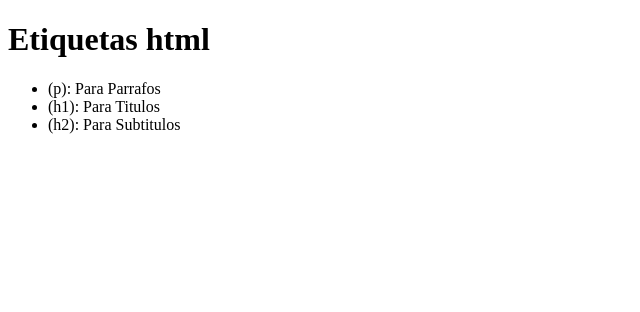
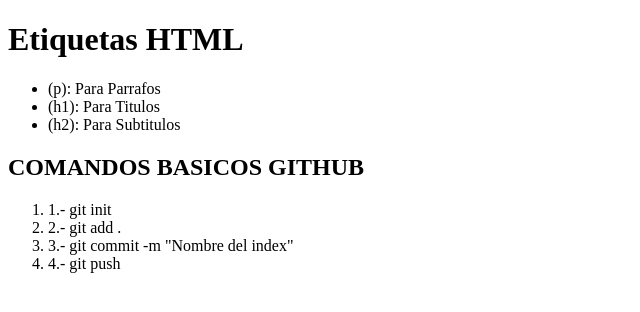
Before and after one commit to ytd8i987ttg/.miprimerweb, a plain HTML site: page index.html in a window 1280 px wide. Shown: the whole page, without its empty margins (0-640 px from the left). Drawn offline with Linux system fonts and the light colour scheme.

Commit message:
Cambios en mi Index2

```diff
--- a/index.html
+++ b/index.html
@@ -6,12 +6,20 @@
     <title>Cosas Turbias</title>
 </head>
 <body>
-    <h1>Etiquetas html</h1>
+    <h1>Etiquetas HTML</h1>
     <ul>
         <li>(p): Para Parrafos</li>
         <li>(h1): Para Titulos</li>
         <li>(h2): Para Subtitulos</li>
     </ul>
 
+    <H2>COMANDOS BASICOS GITHUB</H2>
+    <ol>
+        <li>1.- git init </li>
+        <li>2.- git add . </li>
+        <li>3.- git commit -m "Nombre del index" </li>
+        <li>4.- git push </li>
+    </ol>
+
 </body>
 </html>
```
Also changed, not shown: 2 other files.
